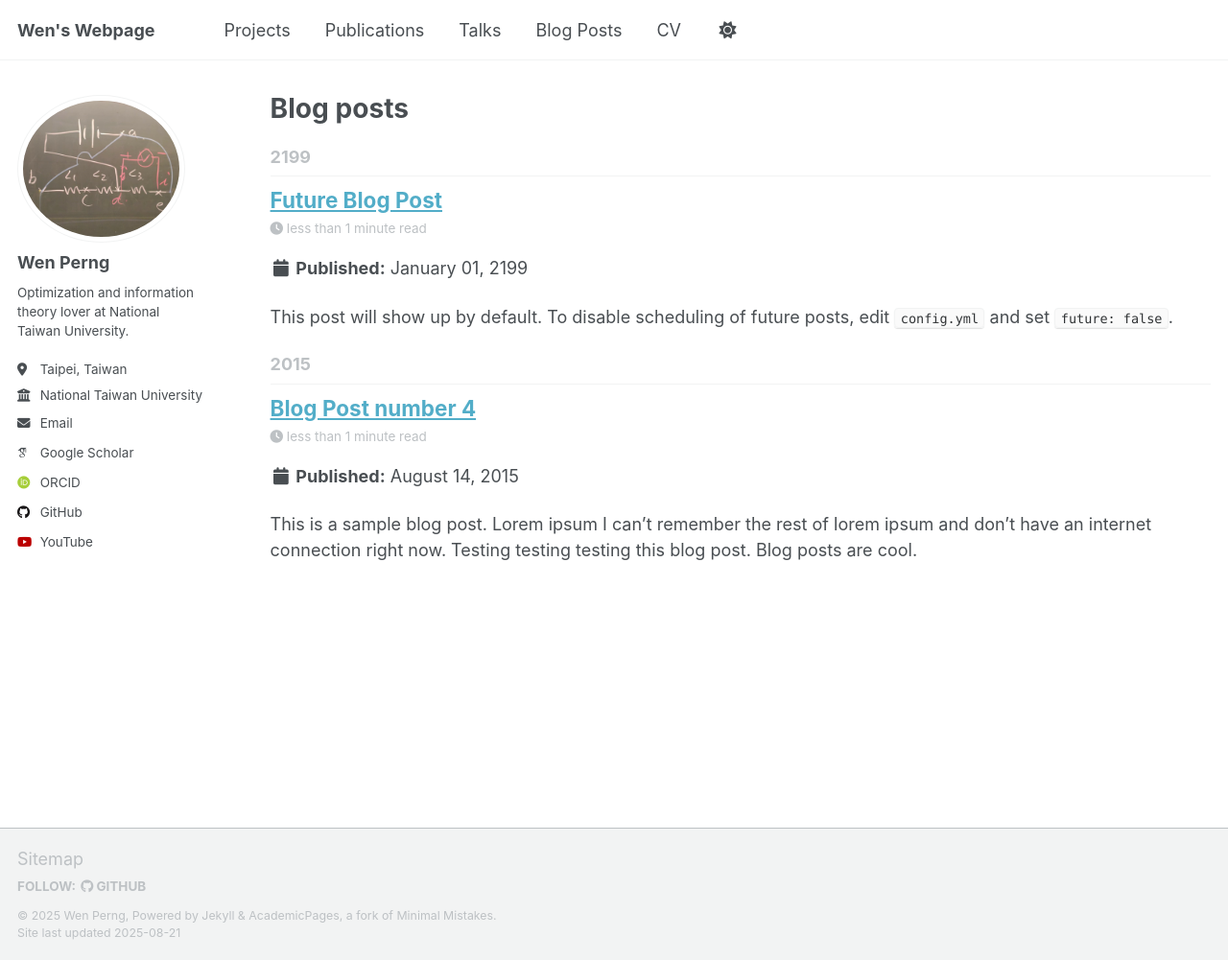
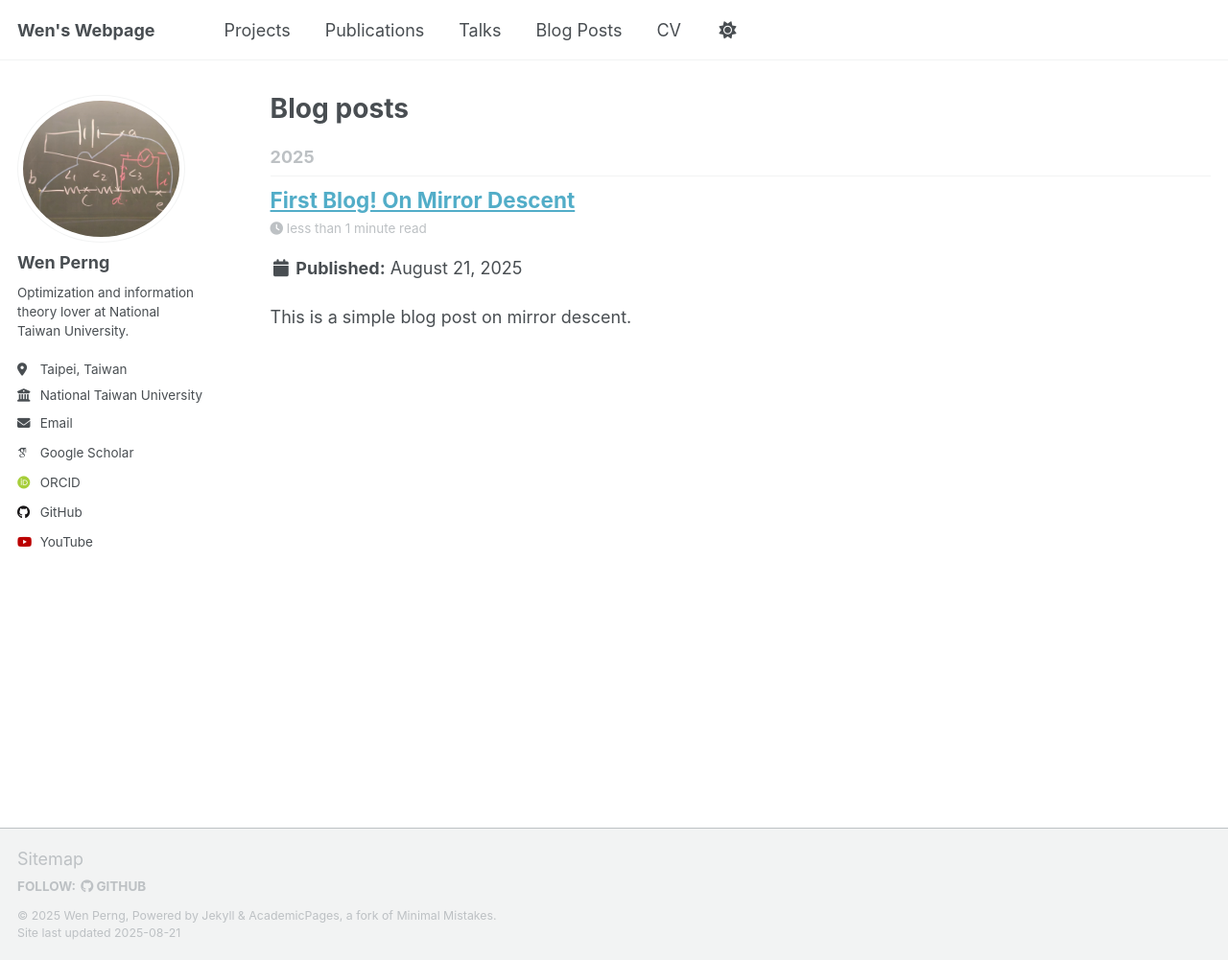
Before and after one commit to WenPerng/WenPerng.github.io, a Jekyll site: the page built from _pages/year-archive.html, in a window 1280 px wide and 1001 px high. Shown: the whole window at 96% size. Built offline with Jekyll 4.4.1, drawn with Linux system fonts in a browser that asks for light colours; some web fonts are replaced; a script that is not in the unit is left out.

Commit message:
blog test

```diff
--- /dev/null
+++ b/_posts/2025-08-21-blog-post.md
@@ -0,0 +1,22 @@
+---
+title: 'First Blog! On Mirror Descent'
+date: 2025-08-21
+permalink: /posts/2025/08/blog-post-21/
+tags:
+  - optimization
+---
+
+This is a simple blog post on mirror descent.
+
+I learned this from a friend of mine, Zoya, who I met during my stay at ASL, EPFL in the summer of 2025.
+
+So in the usual descent methods
+
+What is mirror descent?
+======
+
+Example2
+======
+
+Example
+------
--- a/_posts/2199-01-01-future-post.md
+++ /dev/null
@@ -1,11 +0,0 @@
----
-title: 'Future Blog Post'
-date: 2199-01-01
-permalink: /posts/2012/08/blog-post-4/
-tags:
-  - cool posts
-  - category1
-  - category2
----
-
-This post will show up by default. To disable scheduling of future posts, edit `config.yml` and set `future: false`.
```
Also changed, not shown: _posts/2015-08-14-blog-post-4.md (deleted, +0 -20 lines), _talks/2025-05-15-talk.md (+6 -2 lines).
